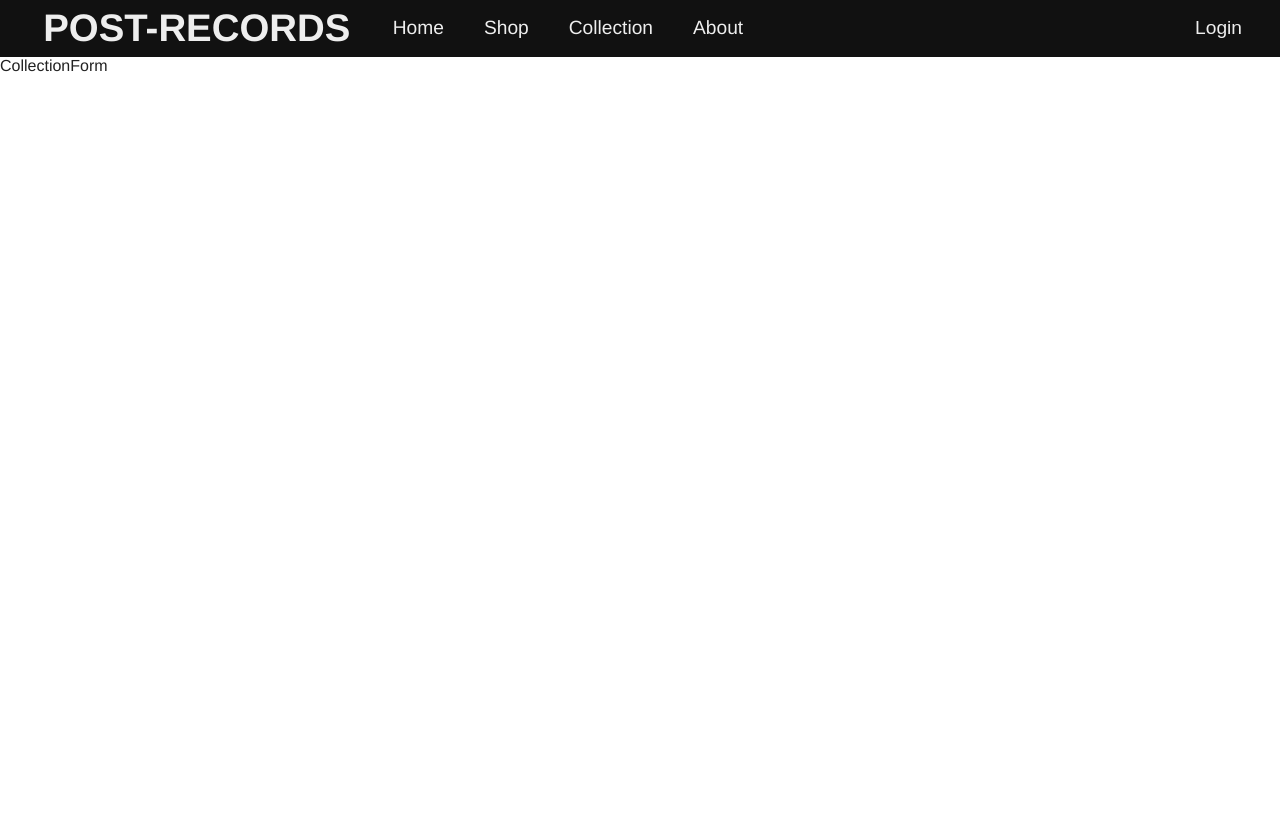
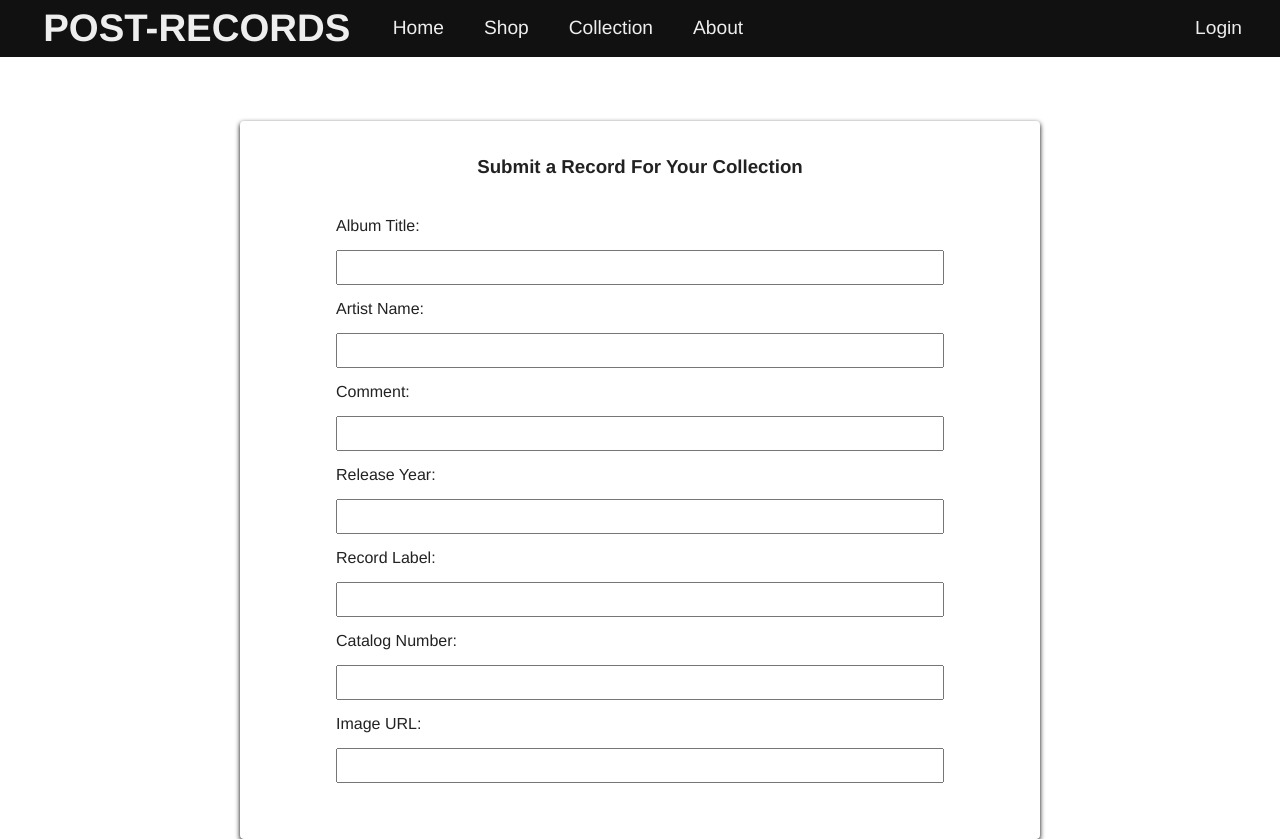
Before and after one commit to giantcarlos/post-records-storefront, a React (Create React App) app: page /collectionform in a window 1280 px wide. Before the commit the page ends 800 px from the top, so only its background shows below. Built offline with nearby package versions, Linux system fonts and the light colour scheme; data requests are answered from the project's data file.

Commit message:
add form css

```diff
--- a/src/components/CollectionForm.js
+++ b/src/components/CollectionForm.js
@@ -2,9 +2,31 @@ import React from 'react'
 
 const CollectionForm = () => {
   return (
-    <form>CollectionForm
-
-
+    <form className="collectionForm">
+        <h3>Submit a Record For Your Collection</h3>
+        <div className="formText">
+            <label>Album Title:
+                <input type="text"/>
+            </label><br></br>
+            <label>Artist Name:
+                <input type="text"/>
+            </label><br></br>
+            <label>Comment:
+                <input type="text"/>
+            </label><br></br>
+            <label>Release Year:
+                <input type="text"/>
+            </label><br></br>
+            <label>Record Label:
+                <input type="text"/>
+            </label><br></br>
+            <label>Catalog Number:
+                <input type="text"/>
+            </label><br></br>
+            <label>Image URL:
+                <input type="text"/>
+            </label>
+        </div>
     </form>
   )
 }
--- a/src/index.css
+++ b/src/index.css
@@ -217,3 +217,29 @@ a {
   padding: .3rem;
   box-shadow: 0 2px 5px 0 rgba(0, 0, 0, 2);
 }
+
+.collectionForm {
+  margin: 0 auto;
+  margin-top: 4rem;
+  max-width: 800px;
+  padding: 1rem;
+  text-align: center;
+  background: white;
+  border-radius: .25rem;
+  box-shadow: 0 2px 5px 0 rgba(0, 0, 0, 2);
+}
+
+.formText {
+  padding-left: 5rem;
+  padding-right: 5rem;
+  margin-top: 2rem;
+  margin-bottom: 2rem;
+  text-align: left;
+  line-height: 2;
+}
+
+input {
+  width: 100%;
+  padding: 8px 20px;
+  margin: 8px 0;
+}
```
